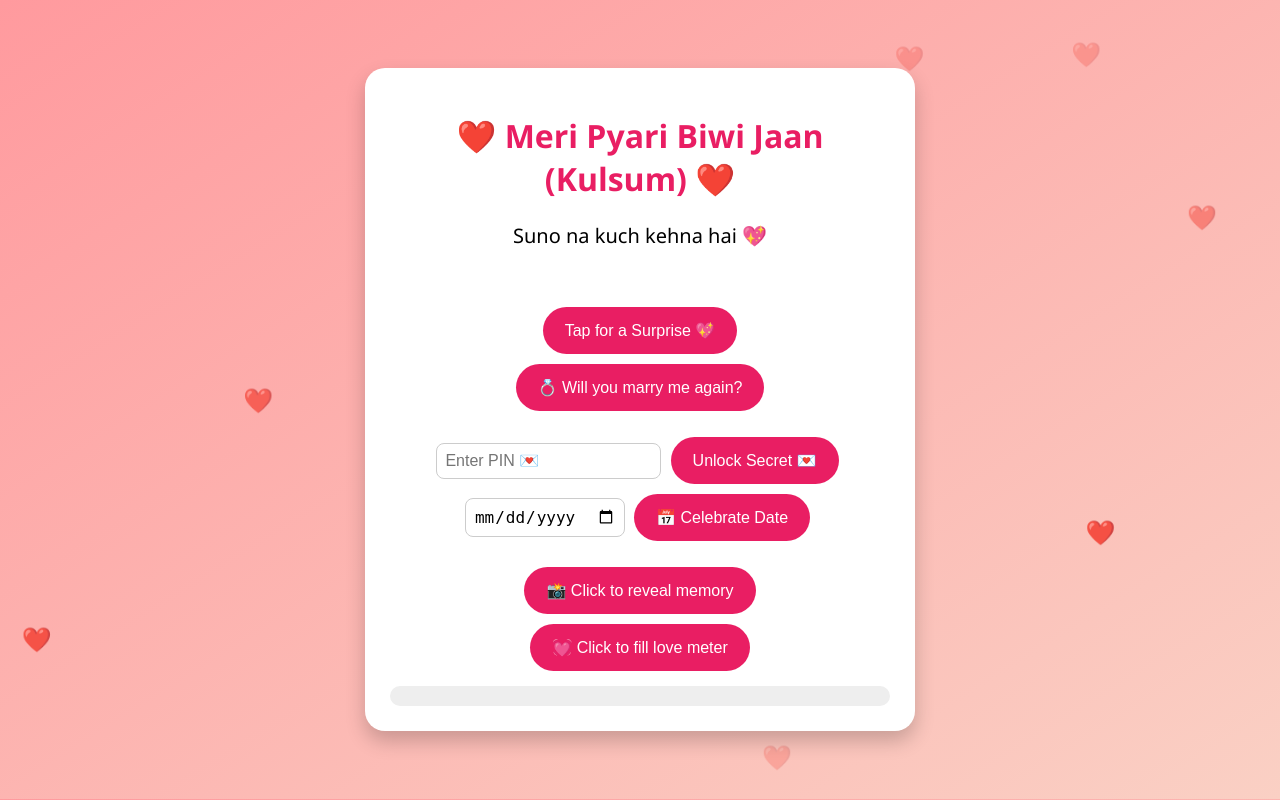
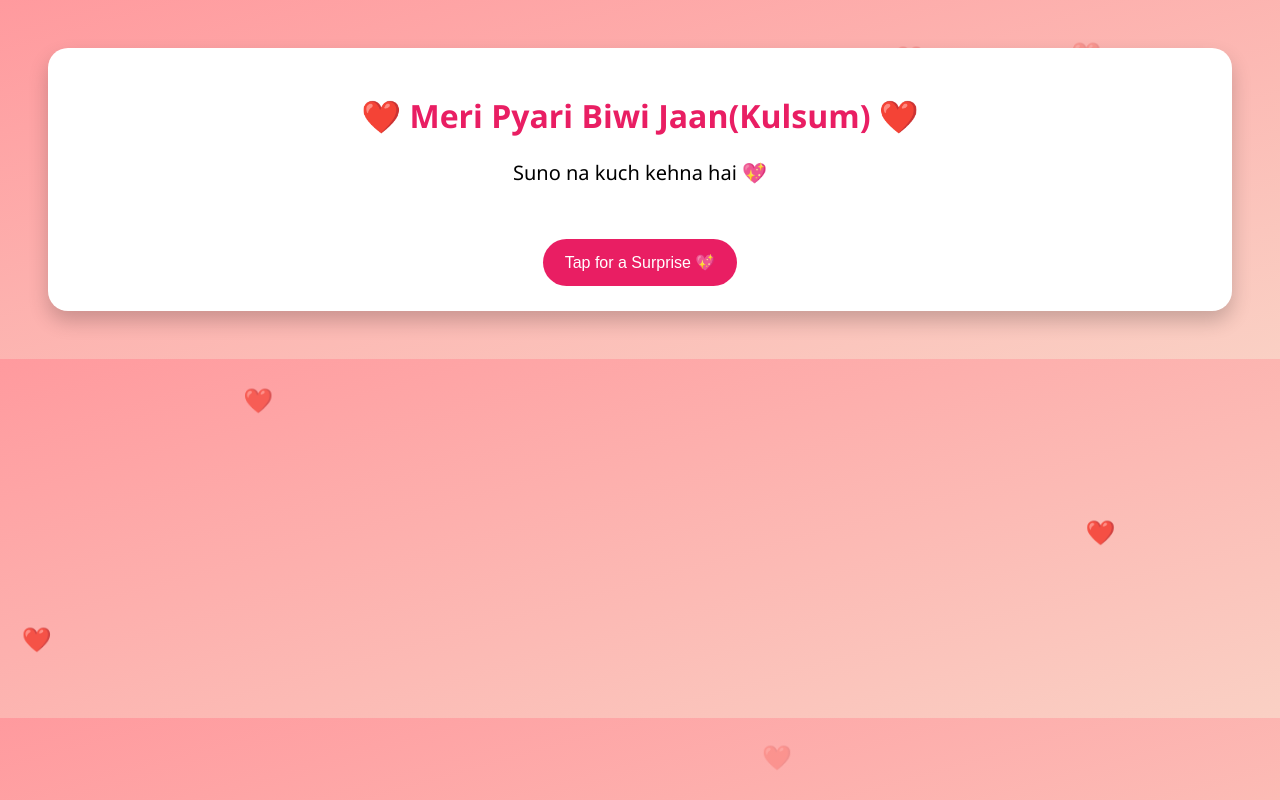
Before and after one commit to fahad3853/k, a Flask app: page / in a window 1280 px wide. Run offline with Flask 3, Linux system fonts and the light colour scheme.

Commit message:
Update index.html for personalized content

```diff
--- a/templates/index.html
+++ b/templates/index.html
@@ -1,8 +1,9 @@
 <!DOCTYPE html>
 <html>
 <head>
-    <title>{{ title_name }} ❤️</title>
+    <title>For Kulsum❤️</title>
     <meta name="viewport" content="width=device-width, initial-scale=1.0">
+
     <style>
         body {
             background: linear-gradient(to bottom right, #ff9a9e, #fad0c4);
@@ -11,6 +12,7 @@
             padding: 40px;
             overflow: hidden;
         }
+
         .card {
             background: white;
             padding: 25px;
@@ -19,11 +21,18 @@
             position: relative;
             z-index: 2;
             animation: pop 0.8s ease;
-            max-width: 500px;
-            margin: 20px auto;
         }
-        h1 { color: #e91e63; }
-        .message { font-size: 20px; margin: 20px 0; min-height: 60px; }
+
+        h1 {
+            color: #e91e63;
+        }
+
+        .message {
+            font-size: 20px;
+            margin: 20px 0;
+            min-height: 60px;
+        }
+
         button {
             background: #e91e63;
             color: white;
@@ -32,82 +41,70 @@
             font-size: 16px;
             border-radius: 30px;
             cursor: pointer;
-            margin: 5px;
         }
-        input { padding: 8px; font-size: 16px; border-radius: 8px; border: 1px solid #ccc; }
+
         /* Floating hearts */
-        .heart { position: absolute; bottom: -20px; font-size: 24px; animation: floatUp 6s linear infinite; opacity: 0.7; }
-        @keyframes floatUp { 0% { transform: translateY(0); opacity: 0; } 20% { opacity: 1; } 100% { transform: translateY(-120vh); opacity: 0; } }
-        @keyframes pop { from { transform: scale(0.8); opacity: 0; } to { transform: scale(1); opacity: 1; } }
-        #loveMeter { width: 100%; background: #eee; height: 20px; border-radius: 10px; margin-top: 10px; overflow: hidden; }
-        #loveFill { width: 0%; height: 100%; background: #e91e63; transition: width 0.3s; }
-        #secretMsg, #memoryImg { display: none; margin-top: 10px; }
+        .heart {
+            position: absolute;
+            bottom: -20px;
+            font-size: 24px;
+            animation: floatUp 6s linear infinite;
+            opacity: 0.7;
+        }
+
+        @keyframes floatUp {
+            0% { transform: translateY(0); opacity: 0; }
+            20% { opacity: 1; }
+            100% { transform: translateY(-120vh); opacity: 0; }
+        }
+
+        @keyframes pop {
+            from { transform: scale(0.8); opacity: 0; }
+            to { transform: scale(1); opacity: 1; }
+        }
     </style>
 </head>
 
 <body>
+
+    <!-- Floating hearts container -->
     <div id="hearts"></div>
 
     <div class="card">
-        <h1>❤️ {{ heading_name }} ❤️</h1>
+        <h1>❤️ Meri Pyari Biwi Jaan(Kulsum) ❤️</h1>
         <p class="message" id="message"></p>
         <button onclick="showMessage()">Tap for a Surprise 💖</button>
-
-        <!-- 1️⃣ Marriage proposal -->
-        <div>
-            <button onclick="marryAgain()">💍 Will you marry me again?</button>
-            <p id="marryMsg"></p>
-        </div>
-
-        <!-- 2️⃣ Secret message unlock -->
-        <div>
-            <input type="password" id="pin" placeholder="Enter PIN 💌">
-            <button onclick="unlockSecret()">Unlock Secret 💌</button>
-            <p id="secretMsg">🎉 Congratulations! Secret message unlocked! 💕</p>
-        </div>
-
-        <!-- 3️⃣ Date of marriage -->
-        <div>
-            <input type="date" id="marriedDate">
-            <button onclick="showDate()">📅 Celebrate Date</button>
-            <p id="dateMsg"></p>
-        </div>
-
-        <!-- 4️⃣ Reveal memory/photo -->
-        <div>
-            <button onclick="revealMemory()">📸 Click to reveal memory</button>
-            <img id="memoryImg" src="https://i.imgur.com/3G9pWfM.jpg" alt="Memory" width="100%">
-        </div>
-
-        <!-- 5️⃣ Love meter -->
-        <div>
-            <button onclick="fillLove()">💓 Click to fill love meter</button>
-            <div id="loveMeter">
-                <div id="loveFill"></div>
-            </div>
-        </div>
     </div>
 
     <script>
-    // Typewriter messages
+    // Get all messages from Flask
     const messages = {{ messages | tojson }};
-    let index = 0, msgNumber = 0, messageText = messages[msgNumber];
+    let index = 0;           // current character index for typewriter
+    let msgNumber = 0;       // which message we are showing
+    let messageText = messages[msgNumber];
 
     function typeWriter() {
-        if(index < messageText.length){
+        if (index < messageText.length) {
             document.getElementById("message").innerHTML += messageText.charAt(index);
             index++;
-            setTimeout(typeWriter,50);
+            setTimeout(typeWriter, 50);
         }
     }
-    function showMessage(){
+
+    function showMessage() {
+        // Move to next message in sequence
         msgNumber++;
-        if(msgNumber >= messages.length) msgNumber = 0;
+        if (msgNumber >= messages.length) {
+            msgNumber = 0; // loop back to first message
+        }
+
         messageText = messages[msgNumber];
         index = 0;
         document.getElementById("message").innerHTML = "";
         typeWriter();
     }
+
+    // Auto start first message on page load
     typeWriter();
 
     // Floating hearts
@@ -115,45 +112,17 @@
         const heart = document.createElement("div");
         heart.className = "heart";
         heart.innerHTML = "❤️";
-        heart.style.left = Math.random()*100+"vw";
-        heart.style.animationDuration = (Math.random()*3+4)+"s";
+        heart.style.left = Math.random() * 100 + "vw";
+        heart.style.animationDuration = (Math.random() * 3 + 4) + "s";
         document.body.appendChild(heart);
-        setTimeout(()=>heart.remove(),7000);
-    },800);
 
-    // 1️⃣ Marriage proposal
-    function marryAgain(){ document.getElementById("marryMsg").innerText = "Yes! 💕 I will marry you again! 💍"; }
+        setTimeout(() => {
+            heart.remove();
+        }, 7000);
+    }, 800);
+</script>
 
-    // 2️⃣ Secret message unlock
-    function unlockSecret(){
-        const pin = document.getElementById("pin").value;
-        if(pin === "1234"){ // Change PIN here
-            document.getElementById("secretMsg").style.display = "block";
-        }else{
-            alert("Incorrect PIN 💔");
-        }
-    }
 
-    // 3️⃣ Date of marriage
-    function showDate(){
-        const date = document.getElementById("marriedDate").value;
-        if(date){
-            document.getElementById("dateMsg").innerText = "Celebrating our special day: " + date + " 💖";
-        } else {
-            alert("Please select a date 📅");
-        }
-    }
 
-    // 4️⃣ Reveal memory/photo
-    function revealMemory(){ document.getElementById("memoryImg").style.display = "block"; }
-
-    // 5️⃣ Love meter
-    let lovePercent = 0;
-    function fillLove(){
-        lovePercent += 10;
-        if(lovePercent > 100) lovePercent = 100;
-        document.getElementById("loveFill").style.width = lovePercent + "%";
-    }
-    </script>
 </body>
 </html>
```
